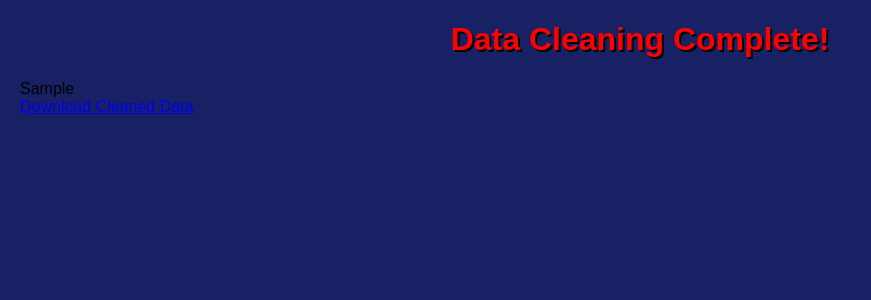
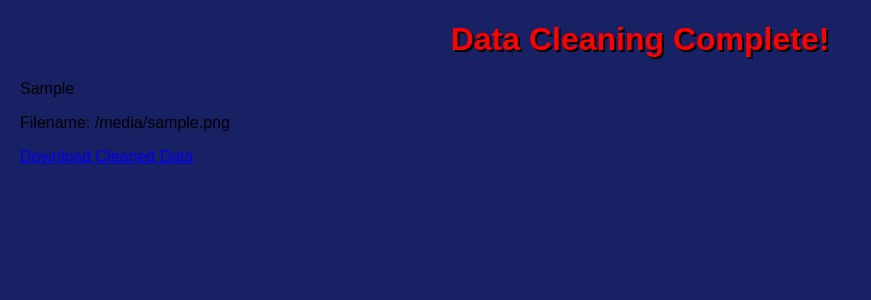
Before and after one commit to realyashsehgal/data_cleaner, a Flask app: template templates/result.html in a window 1280 px wide. Shown: the top 300 px of the page, without its empty margins (0-871 px from the left). Run offline with Flask 3, Linux system fonts and the light colour scheme; the template is opened without the code that fills it: most values are stand-ins (such as "Sample title", 1, 10 or a date in 2020).

Commit message:
debug downlaod

```diff
--- a/app.py
+++ b/app.py
@@ -6,7 +6,7 @@ from src.data_cleaner import clean_data
 app = Flask(__name__, template_folder='templates', static_folder='static')
 
 app.config['UPLOAD_FILES'] = 'data/raw'
-app.config['CLEANED_DATA'] = 'data/cleaned'
+app.config['CLEANED_DATA'] = 'Data/cleaned'
 
 os.makedirs(app.config['UPLOAD_FILES'], exist_ok=True)
 os.makedirs(app.config['CLEANED_DATA'], exist_ok=True)
@@ -42,11 +42,12 @@ def result(filename):
 
     table_html = df.to_html(classes='table table-striped', index=False)
 
-    return render_template('result.html', table_html=table_html)
+    return render_template('result.html', table_html=table_html,filename= filename)
 
 @app.route('/download/<filename>')
 def download_file(filename):
-    return send_from_directory(app.config['CLEANED_DATA'], filename)
+    print(filename)
+    return send_from_directory(app.config['CLEANED_DATA'], filename,as_attachment=True)
 
 if __name__ == '__main__':
     app.run(debug=True)
--- a/templates/result.html
+++ b/templates/result.html
@@ -13,6 +13,7 @@
     <div class="table-container">
         {{ table_html|safe }}
     </div>
+    <p>Filename: {{ filename }}</p>
 
     <!-- Provide a download link for the cleaned file -->
     <a href="{{ url_for('download_file', filename=filename) }}">Download Cleaned Data</a>
```
